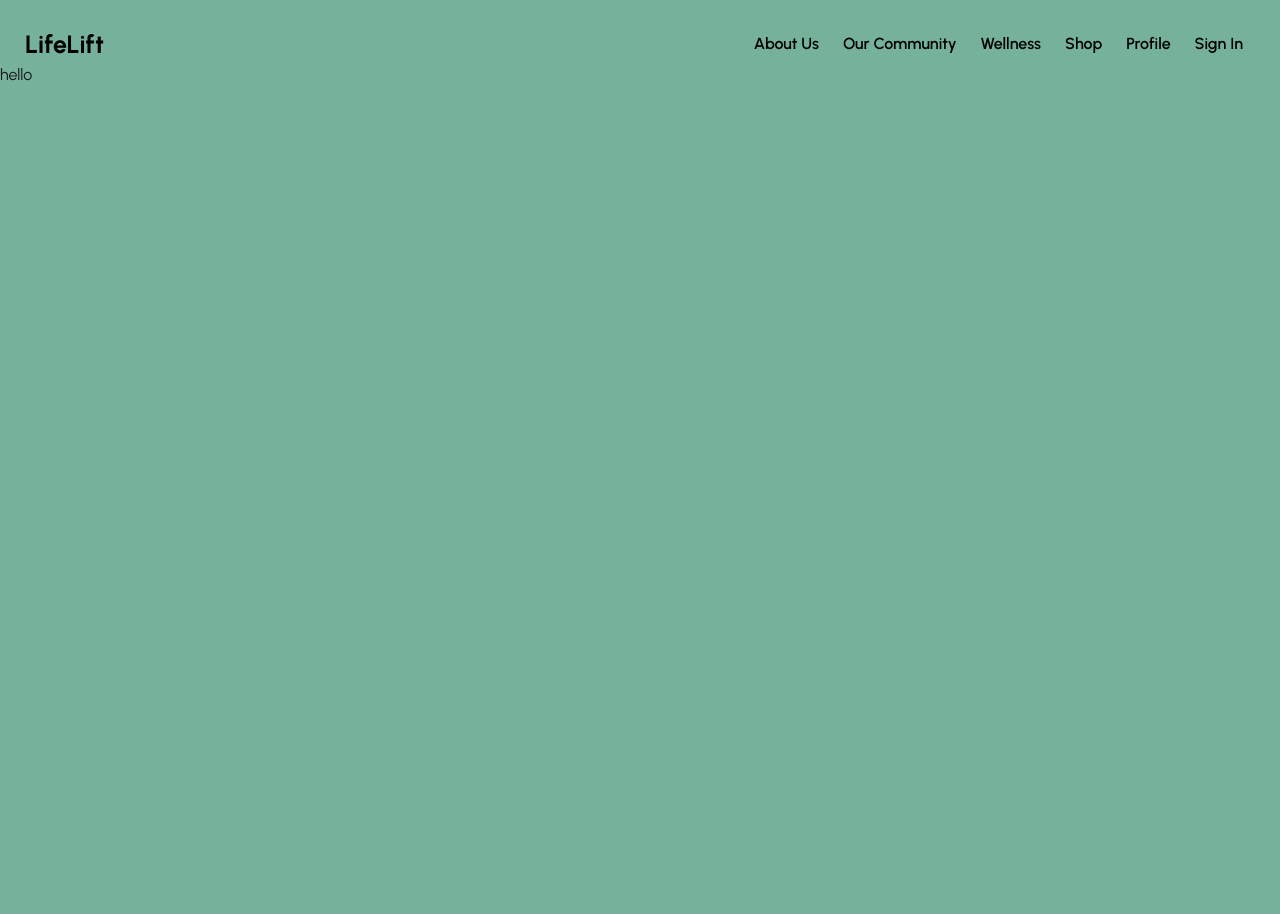
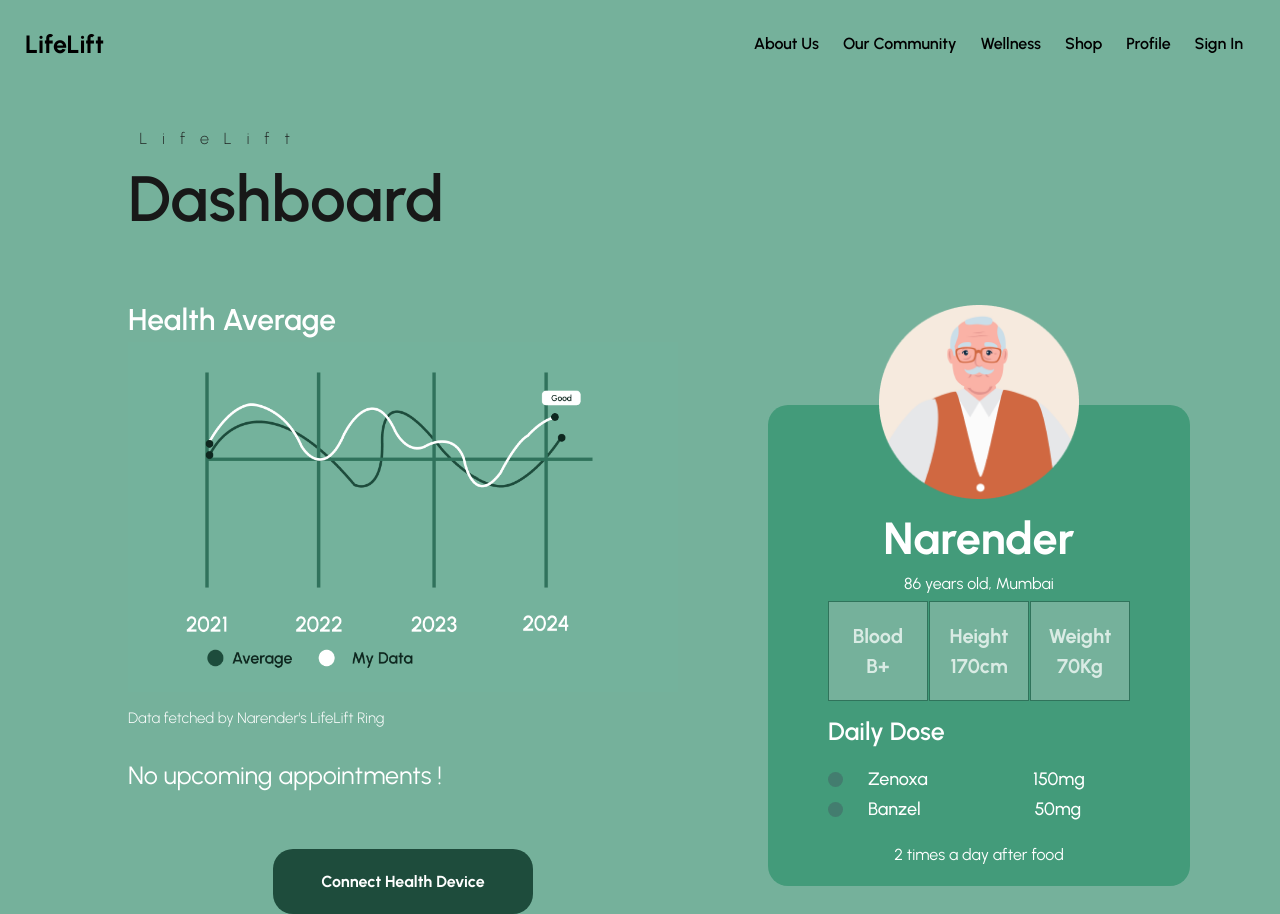
Before and after one commit to Tijil2111/Dynamix-InterSchool-DPS-RKP, a Next.js app: page /dashboard in a window 1280 px wide. Before the commit the page ends 800 px from the top, so only its background shows below. Built offline with nearby package versions, Linux system fonts and the light colour scheme.

Commit message:
Dashboard Completed

```diff
--- /dev/null
+++ b/Components/Profile/Profile.jsx
@@ -0,0 +1,45 @@
+import styles from "./Profile.module.css";
+import Image from "next/image";
+import avatar from "/public/dashboard/avatar.png";
+export default function Profile() {
+  return (
+    <div className={styles.main}>
+      <div className={styles.box}>
+        <div className={styles.textCon}>
+          <p className={styles.name}>Narender</p>
+          <p className={styles.age}>86 years old, Mumbai</p>
+          <div className={styles.row}>
+            <div className={styles.boxRow}>
+              <p>Blood</p>
+              <p>B+</p>
+            </div>
+            <div className={styles.boxRow}>
+              <p>Height</p>
+              <p>170cm</p>
+            </div>
+            <div className={styles.boxRow}>
+              <p>Weight</p>
+              <p>70Kg</p>
+            </div>
+          </div>
+          <p className={styles.daily}>Daily Dose</p>
+
+          <div className={styles.medicineRow}>
+            <div className={styles.circle}></div>
+            <p className={styles.randoText}>Zenoxa</p>
+            <div className={styles.spacer}></div>
+            <p className={styles.randoText}>150mg</p>
+          </div>
+          <div className={styles.medicineRow1}>
+            <div className={styles.circle}></div>
+            <p className={styles.randoText}>Banzel</p>
+            <div className={styles.spacer}></div>
+            <p className={styles.randoText}>50mg</p>
+          </div>
+          <div className={styles.text3}>2 times a day after food</div>
+        </div>
+      </div>
+      <Image src={avatar} alt={"avatar"} className={styles.image} />
+    </div>
+  );
+}
--- /dev/null
+++ b/Components/Profile/Profile.module.css
@@ -0,0 +1,92 @@
+.main {
+  height: 551px;
+  width: 422px;
+  margin-top: 5%;
+  position: relative;
+  display: flex;
+  flex-direction: column;
+  align-items: center;
+}
+.image {
+  height: auto;
+  width: 200px;
+  position: absolute;
+}
+.box {
+  position: absolute;
+  width: 100%;
+  height: 481px;
+  background-color: #439b7a;
+  top: 100px;
+  border-radius: 20px;
+  display: flex;
+  flex-direction: column;
+  align-items: center;
+}
+.textCon {
+  position: absolute;
+  top: 100px;
+}
+.name {
+  font-size: 45px;
+  font-weight: bold;
+  color: white;
+  text-align: center;
+}
+.age {
+  color: white;
+  text-align: center;
+}
+.row {
+  display: flex;
+  gap: 1px;
+}
+.boxRow {
+  display: flex;
+  flex-direction: column;
+  justify-content: center;
+  align-items: center;
+  height: 100px;
+  width: 100px;
+  background-color: #75b19b;
+  margin-top: 5px;
+  border: 1.5px solid #30735b;
+  color: #d9ebe4;
+  font-weight: bold;
+  font-size: 20px;
+}
+.daily {
+  padding-top: 4%;
+  font-weight: 600;
+  font-size: 25px;
+  color: white;
+}
+.medicineRow {
+  display: flex;
+  padding-top: 5%;
+}
+.medicineRow1 {
+  display: flex;
+  padding-top: 1%;
+}
+.spacer {
+  flex: 0.7;
+}
+.circle {
+  height: 15px;
+  width: 15px;
+  border-radius: 100%;
+  background-color: #437d6f;
+  margin-right: 25px;
+  margin-top: 6px;
+}
+.randoText {
+  font-size: 18px;
+  color: white;
+  font-weight: 500;
+}
+.text3 {
+  color: white;
+  padding-top: 20px;
+  text-align: center;
+}
--- a/Modules/Dashboard/Dashboard.jsx
+++ b/Modules/Dashboard/Dashboard.jsx
@@ -1,3 +1,27 @@
+import styles from "./Dashboard.module.css";
+import Image from "next/image";
+import data from "/public/dashboard/data.png";
+import Profile from "../../Components/Profile/Profile";
 export default function DashboardModule() {
-  return <div>hello</div>;
+  return (
+    <div className={styles.main}>
+      <div className={styles.headText}>
+        <p className={styles.company}>LifeLift</p>
+        <p className={styles.title}>Dashboard</p>
+      </div>
+      <div className={styles.content}>
+        <div className={styles.leftcol}>
+          <h2 className={styles.colHead}>Health Average</h2>
+          <Image src={data} alt={"data pic"} className={styles.dataImg} />
+          <h3 className={styles.text}>
+            {`Data fetched by Narender's LifeLift Ring`}
+          </h3>
+          <h3 className={styles.appointments}>No upcoming appointments ! </h3>
+          <button className={styles.btn}>Connect Health Device</button>
+        </div>
+        <div className={styles.spacer}></div>
+        <Profile />
+      </div>
+    </div>
+  );
 }
--- /dev/null
+++ b/Modules/Dashboard/Dashboard.module.css
@@ -0,0 +1,67 @@
+.main {
+  padding-top: 5%;
+  padding-left: 10%;
+}
+.company {
+  letter-spacing: 15px;
+  font-weight: 200;
+  padding-left: 1%;
+}
+.spacer {
+  flex: 0.5;
+}
+.span {
+  color: white;
+}
+.title {
+  font-weight: 600;
+  font-size: 64px;
+}
+.content {
+  display: flex;
+}
+.leftcol {
+  display: flex;
+  flex-direction: column;
+}
+.colHead {
+  font-weight: 600;
+  color: white;
+  padding-top: 9%;
+  font-size: 30px;
+}
+.dataImg {
+  height: 350px;
+  width: 550px;
+}
+.text {
+  font-weight: 300;
+  font-size: 15px;
+  color: white;
+  padding-top: 15px;
+}
+.appointments {
+  font-size: 25px;
+  padding-top: 5%;
+  color: white;
+}
+.btn {
+  align-self: center;
+  color: white;
+  font-weight: bold;
+  margin-top: 10%;
+  height: 65px;
+  width: 260px;
+  background-color: #1e4c3c;
+  border-radius: 20px;
+}
+@media only screen and (max-width: 1030px) {
+  .content {
+    flex-direction: column-reverse;
+    gap: 50px;
+  }
+  .dataImg {
+    height: 250px;
+    width: 450px;
+  }
+}
```
Also changed, not shown: public/dashboard/avatar.png (added), public/dashboard/data.png (added).
